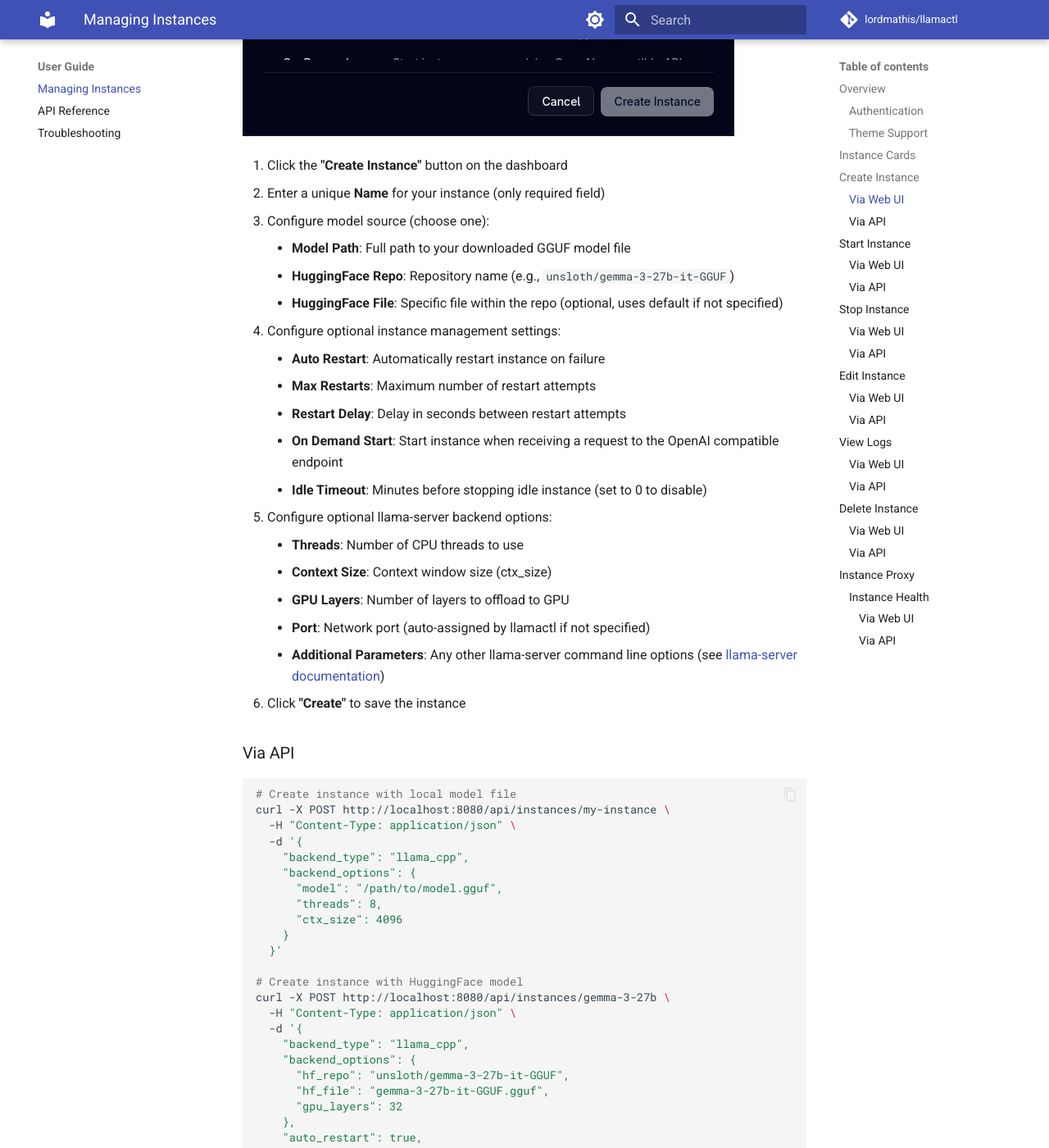
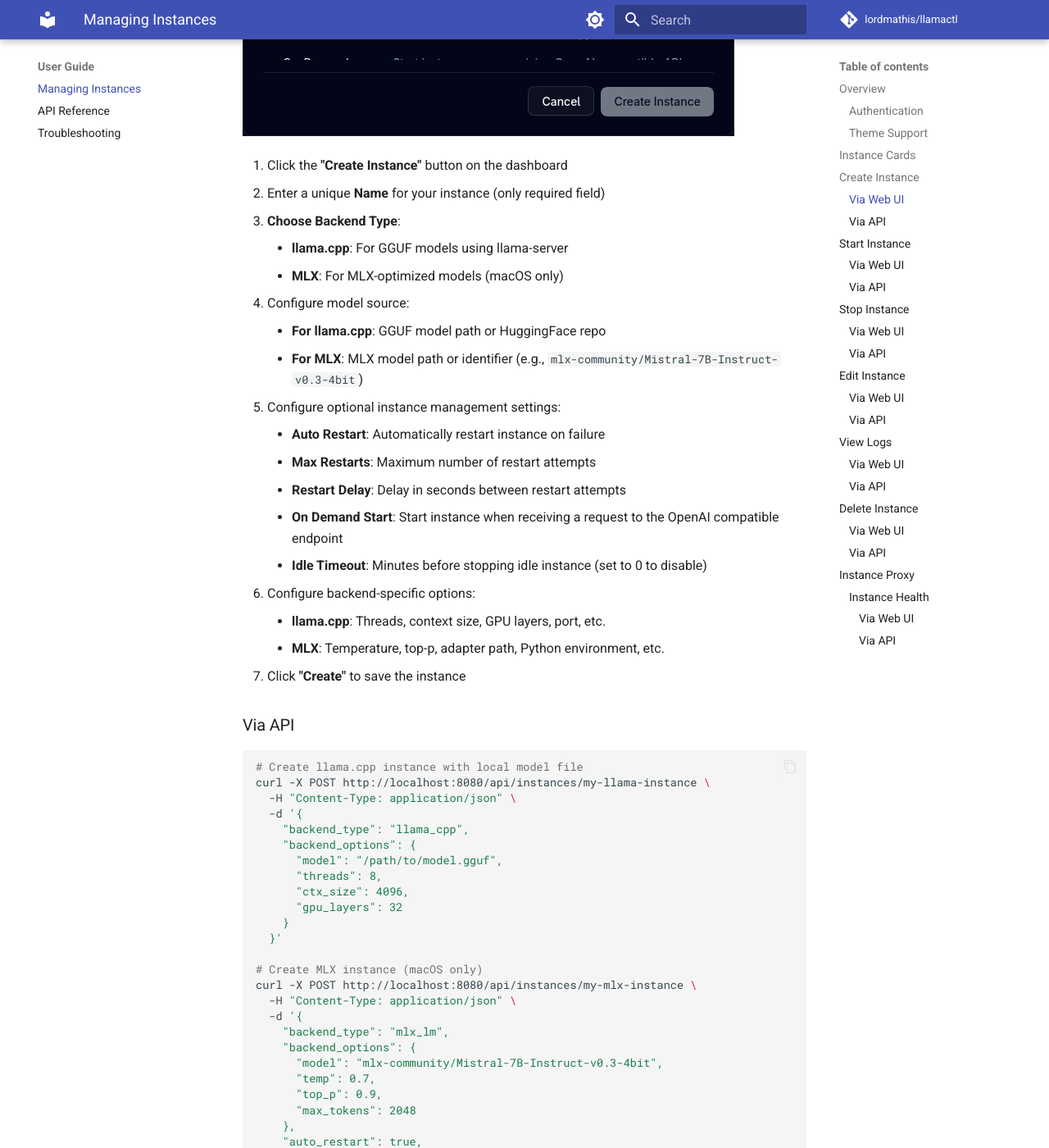
Before and after one commit to lordmathis/llamactl, an MkDocs documentation site: the page built from docs/user-guide/managing-instances.md, in a window 1280 px wide and 1400 px high, scrolled down 1997 px. Shown: the whole window at 82% size. Built offline with MkDocs 1.6.1 and Material for MkDocs 9.7.7, drawn with Linux system fonts in a browser that asks for light colours; comment, search, counter and statistics services are not loaded; some of the changed text lies outside the part shown.

Commit message:
Enhance documentation for MLX backend support

````diff
--- a/docs/user-guide/managing-instances.md
+++ b/docs/user-guide/managing-instances.md
@@ -1,6 +1,6 @@
 # Managing Instances
 
-Learn how to effectively manage your Llama.cpp instances with Llamactl through both the Web UI and API.
+Learn how to effectively manage your llama.cpp and MLX instances with Llamactl through both the Web UI and API.
 
 ## Overview
 
@@ -39,40 +39,55 @@ Each instance is displayed as a card showing:
 
 1. Click the **"Create Instance"** button on the dashboard
 2. Enter a unique **Name** for your instance (only required field)
-3. Configure model source (choose one):
-    - **Model Path**: Full path to your downloaded GGUF model file
-    - **HuggingFace Repo**: Repository name (e.g., `unsloth/gemma-3-27b-it-GGUF`)
-    - **HuggingFace File**: Specific file within the repo (optional, uses default if not specified)
-4. Configure optional instance management settings:
+3. **Choose Backend Type**:
+    - **llama.cpp**: For GGUF models using llama-server
+    - **MLX**: For MLX-optimized models (macOS only)
+4. Configure model source:
+    - **For llama.cpp**: GGUF model path or HuggingFace repo
+    - **For MLX**: MLX model path or identifier (e.g., `mlx-community/Mistral-7B-Instruct-v0.3-4bit`)
+5. Configure optional instance management settings:
     - **Auto Restart**: Automatically restart instance on failure
     - **Max Restarts**: Maximum number of restart attempts
     - **Restart Delay**: Delay in seconds between restart attempts
     - **On Demand Start**: Start instance when receiving a request to the OpenAI compatible endpoint
     - **Idle Timeout**: Minutes before stopping idle instance (set to 0 to disable)
-5. Configure optional llama-server backend options:
-    - **Threads**: Number of CPU threads to use
-    - **Context Size**: Context window size (ctx_size)
-    - **GPU Layers**: Number of layers to offload to GPU
-    - **Port**: Network port (auto-assigned by llamactl if not specified)
-    - **Additional Parameters**: Any other llama-server command line options (see [llama-server documentation](https://github.com/ggerganov/llama.cpp/blob/master/examples/server/README.md))
-6. Click **"Create"** to save the instance
+6. Configure backend-specific options:
+    - **llama.cpp**: Threads, context size, GPU layers, port, etc.
+    - **MLX**: Temperature, top-p, adapter path, Python environment, etc.
+7. Click **"Create"** to save the instance
 
 ### Via API
 
 ```bash
-# Create instance with local model file
-curl -X POST http://localhost:8080/api/instances/my-instance \
+# Create llama.cpp instance with local model file
+curl -X POST http://localhost:8080/api/instances/my-llama-instance \
   -H "Content-Type: application/json" \
   -d '{
     "backend_type": "llama_cpp",
     "backend_options": {
       "model": "/path/to/model.gguf",
       "threads": 8,
-      "ctx_size": 4096
+      "ctx_size": 4096,
+      "gpu_layers": 32
     }
   }'
 
-# Create instance with HuggingFace model
+# Create MLX instance (macOS only)
+curl -X POST http://localhost:8080/api/instances/my-mlx-instance \
+  -H "Content-Type: application/json" \
+  -d '{
+    "backend_type": "mlx_lm",
+    "backend_options": {
+      "model": "mlx-community/Mistral-7B-Instruct-v0.3-4bit",
+      "temp": 0.7,
+      "top_p": 0.9,
+      "max_tokens": 2048
+    },
+    "auto_restart": true,
+    "max_restarts": 3
+  }'
+
+# Create llama.cpp instance with HuggingFace model
 curl -X POST http://localhost:8080/api/instances/gemma-3-27b \
   -H "Content-Type: application/json" \
   -d '{
@@ -81,9 +96,7 @@ curl -X POST http://localhost:8080/api/instances/gemma-3-27b \
       "hf_repo": "unsloth/gemma-3-27b-it-GGUF",
       "hf_file": "gemma-3-27b-it-GGUF.gguf",
       "gpu_layers": 32
-    },
-    "auto_restart": true,
-    "max_restarts": 3
+    }
   }'
 ```
 
@@ -166,14 +179,16 @@ curl -X DELETE http://localhost:8080/api/instances/{name}
 
 ## Instance Proxy
 
-Llamactl proxies all requests to the underlying llama-server instances.
+Llamactl proxies all requests to the underlying backend instances (llama-server or MLX).
 
 ```bash
 # Get instance details
 curl http://localhost:8080/api/instances/{name}/proxy/
 ```
 
-Check llama-server [docs](https://github.com/ggml-org/llama.cpp/blob/master/tools/server/README.md) for more information.
+Both backends provide OpenAI-compatible endpoints. Check the respective documentation:
+- [llama-server docs](https://github.com/ggml-org/llama.cpp/blob/master/tools/server/README.md)
+- [MLX-LM docs](https://github.com/ml-explore/mlx-lm/blob/main/mlx_lm/SERVER.md)
 
 ### Instance Health
 
````
Also changed, not shown: docs/getting-started/configuration.md (+16 -3 lines), docs/getting-started/installation.md (+22 -3 lines), docs/index.md (+3 -2 lines).
